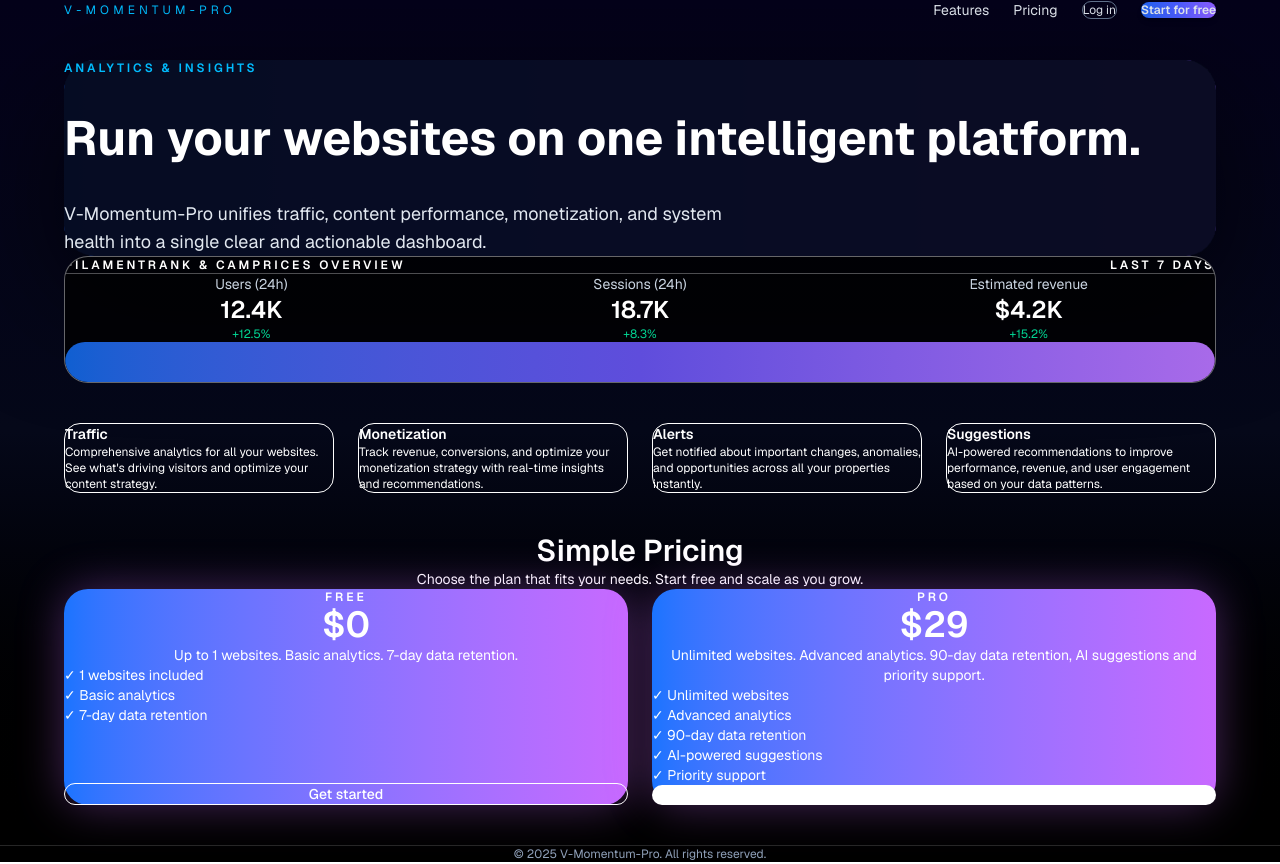
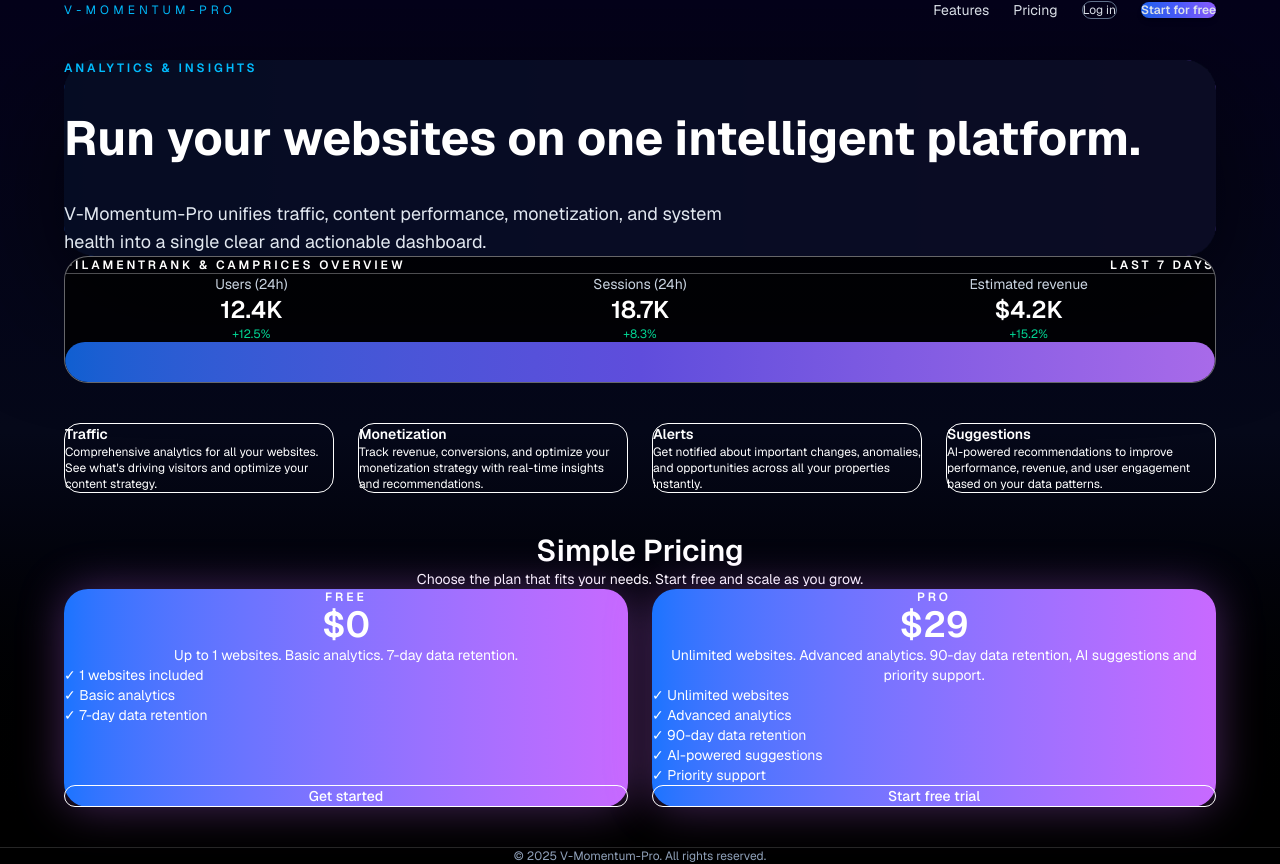
Before and after one commit to gemamaxgroup-ai/v-momentum-pro, a Next.js app: page / in a window 1280 px wide. Built offline with nearby package versions, Linux system fonts and the light colour scheme.

Commit message:
style: unify PRO plan button style with FREE plan button

```diff
--- a/components/landing/LandingPage.tsx
+++ b/components/landing/LandingPage.tsx
@@ -219,7 +219,7 @@
                   </div>
                   <Link
                     href="/register"
-                    className="mt-6 w-full rounded-full bg-white text-sm font-semibold text-vm-primary py-2 hover:bg-vm-primary hover:text-white transition text-center block"
+                    className="mt-6 w-full rounded-full border border-vm-border px-4 py-2 text-sm font-medium text-vm-textMain hover:bg-white/5 transition text-center block"
                   >
                     Start free trial
                   </Link>
```
